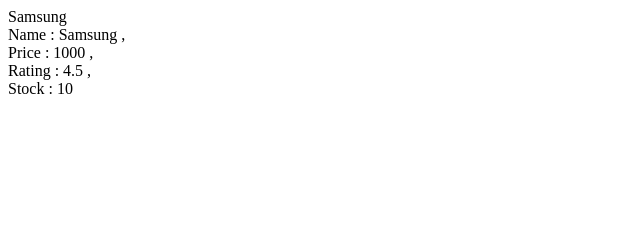
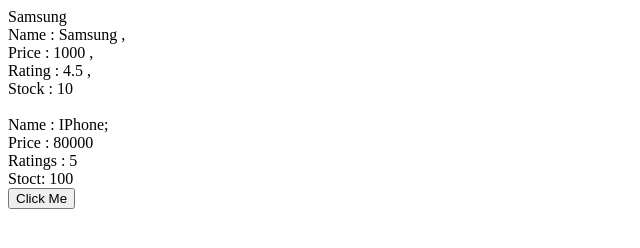
Before and after one commit to Himanshu12866/UI-JavaScript, a website: page Day-35/index.html in a window 1280 px wide. Shown: the whole page, without its empty margins (0-640 px from the left). Drawn offline with Linux system fonts and the light colour scheme.

Commit message:
Modified

```diff
--- a/Day-35/index.html
+++ b/Day-35/index.html
@@ -7,6 +7,7 @@
     <script src="script.js"></script>
 </head>
 <body>
-
+    <button onclick="LoadData()">Click Me</button>
+    <div id="laod"></div>
 </body>
 </html>
--- a/Day-35/script.js
+++ b/Day-35/script.js
@@ -1,6 +1,26 @@
+// First Method to access rest parameter
+
 function FName(...product){
     var [name,price, rating , stock] = product;
     document.write(name + "<br>")
-    document.write(`Name : ${name} , <br> Price : ${price} , <br> Rating : ${rating} ,  <br>Stock : ${stock}`)
+    document.write(`Name : ${name} , <br> Price : ${price} , <br> Rating : ${rating} ,  <br>Stock : ${stock}<br><br>`)
 }
 FName("Samsung", 1000, 4.5, 10)
+
+
+// Second Method To Access rest parameter
+
+function FName1(...product){
+document.write(`Name : ${product[0]};<br> Price : ${product[1]}<br> Ratings : ${product[2]}<br> Stoct: ${product[3]}<br>`)
+}
+FName1("IPhone", 80000 , 5.0 , 100);
+
+function FName2(...product){
+    product.map(data => {
+       var load =  document.getElementById("load")
+    load.innerHTML = `<h5> ${data}</>h5`
+   })
+}FName2("Samsung", 1000, 4.5, 10)
+ function LoadData(){
+    FName2()
+ }
```
